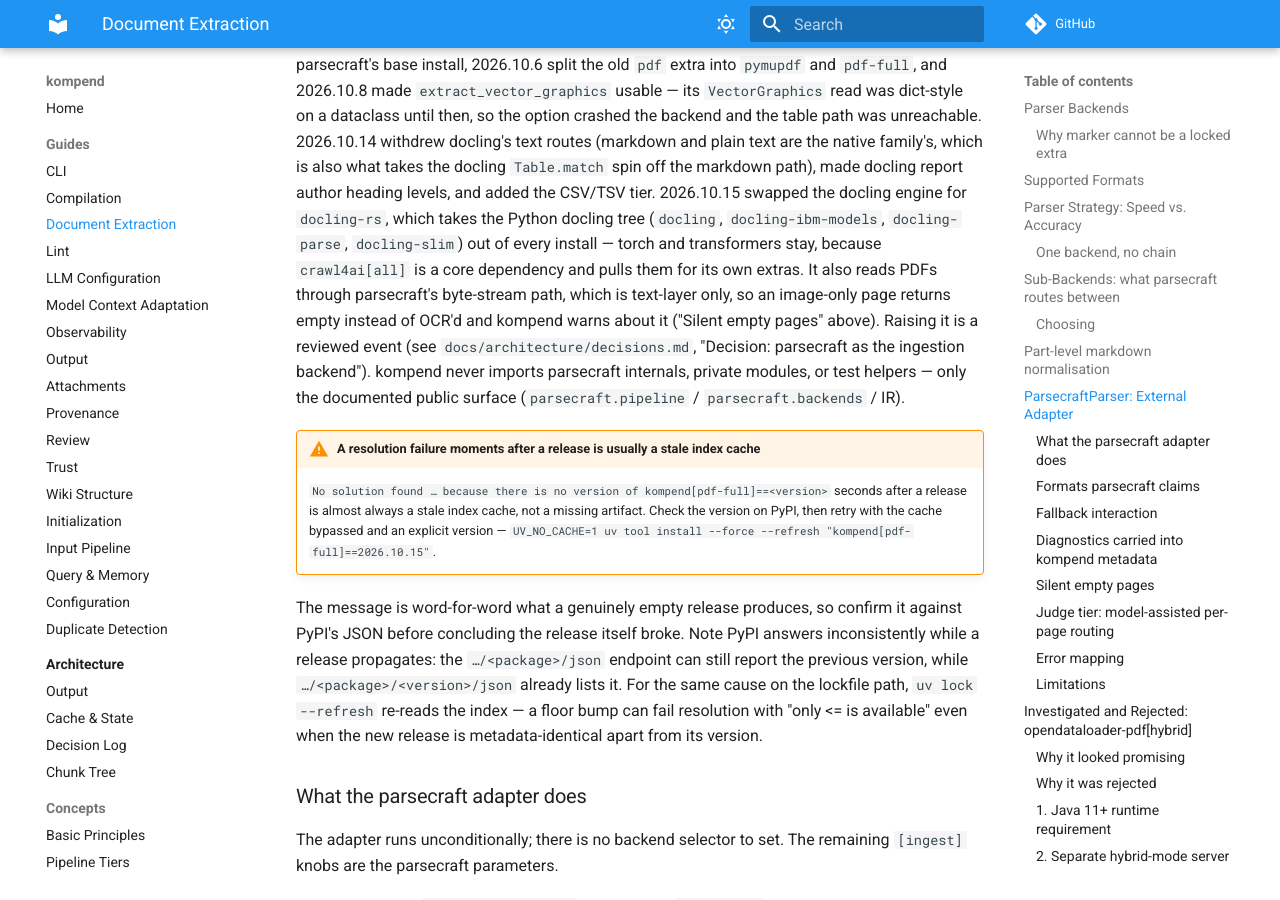
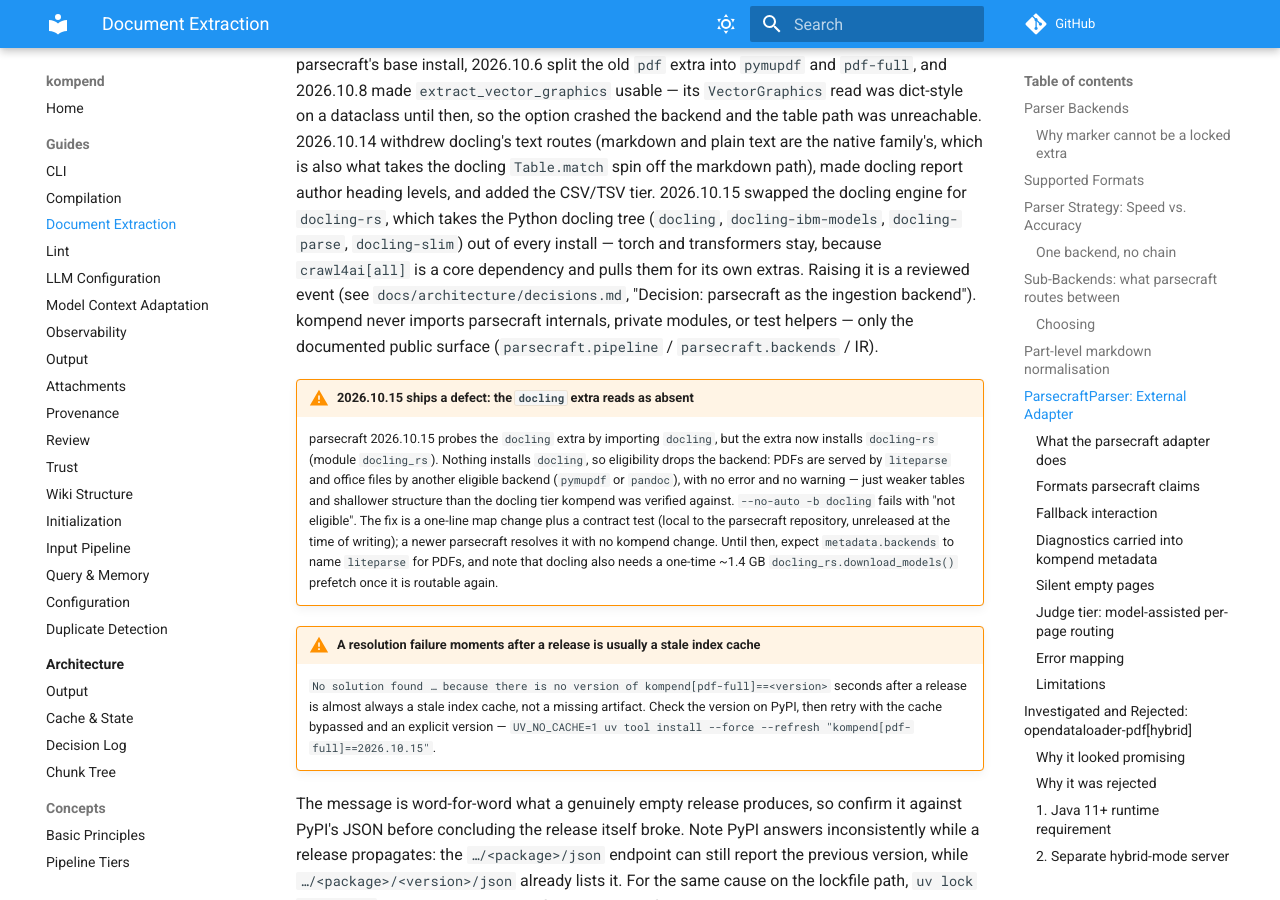
Before and after one commit to jr2804/kompend, an MkDocs documentation site: the page built from docs/guides/document-extraction.md, in a window 1280 px wide and 900 px high, scrolled down 4780 px. Built offline with MkDocs 1.6.1 and Material for MkDocs 9.7.7, drawn with Linux system fonts in a browser that asks for light colours; comment, search, counter and statistics services are not loaded; some of the changed text lies outside the part shown.

Commit message:
📝 docs(deps): correct the 2026.10.15 claim - docling is undetectable, not text-layer-only
pc-2 root-caused the false premise: parsecraft 2026.10.15 still probes the
docling extra by importing `docling`, while the extra installs `docling-rs`
(module `docling_rs`). Nothing installs `docling`, so the extra reads as absent
and the backend is dropped from eligibility. The PDFs that "converted fine with
an empty model cache" were liteparse output, in my probe and in pc-1's.

Verified in this venv: find_spec("docling") is None, EXTRA_IMPORTS["docling"]
is ("docling",), and kompend's own parser reports backends='liteparse' for two
PDFs and 'pymupdf' for a DOCX that docling served on 2026.10.14.

- document-extraction.md: known-issue admonition replaces the byte-stream claim,
  metadata.empty_pages text no longer asserts a text-layer route
- pyproject.toml: the typer ceiling comes from docling-core (<0.28.0), not docling
- parser/test docstrings: an image-only page returns empty (pc-04u), cause
  unstated

```diff
--- a/docs/guides/document-extraction.md
+++ b/docs/guides/document-extraction.md
@@ -186,14 +186,25 @@
 swapped the docling engine for `docling-rs`, which takes the Python docling tree
 (`docling`, `docling-ibm-models`, `docling-parse`, `docling-slim`) out of every
 install — torch and transformers stay, because `crawl4ai[all]` is a core
-dependency and pulls them for its own extras. It also reads PDFs through
-parsecraft's byte-stream path, which is text-layer only, so an image-only page
-returns empty instead of OCR'd and kompend warns about it ("Silent empty pages"
-above). Raising it
+dependency and pulls them for its own extras. Raising it
 is a reviewed event (see `docs/architecture/decisions.md`, "Decision:
 parsecraft as the ingestion backend"). kompend
 never imports parsecraft internals, private modules, or test helpers — only the
 documented public surface (`parsecraft.pipeline` / `parsecraft.backends` / IR).
+
+!!! warning "2026.10.15 ships a defect: the `docling` extra reads as absent"
+    parsecraft 2026.10.15 probes the `docling` extra by importing `docling`, but
+    the extra now installs `docling-rs` (module `docling_rs`). Nothing installs
+    `docling`, so eligibility drops the backend: PDFs are served by `liteparse`
+    and office files by another eligible backend (`pymupdf` or `pandoc`), with no
+    error and no warning — just weaker tables and shallower structure than the
+    docling tier kompend was verified against. `--no-auto -b docling` fails with
+    "not eligible". The fix is a one-line map
+    change plus a contract test (local to the parsecraft repository, unreleased
+    at the time of writing); a newer parsecraft resolves it with no kompend
+    change. Until then, expect `metadata.backends` to name `liteparse` for PDFs,
+    and note that docling also needs a one-time ~1.4 GB
+    `docling_rs.download_models()` prefetch once it is routable again.
 
 !!! warning "A resolution failure moments after a release is usually a stale index cache"
     `No solution found … because there is no version of kompend[pdf-full]==<version>`
@@ -260,10 +271,10 @@
   installed). This is the trace that proves a parse silently downgraded,
   rather than hiding the choice behind a structurally identical result.
 - `metadata.empty_pages` — page numbers that yielded no text at all. An
-  image-only page read through a text-layer path (docling's byte-stream route
-  since parsecraft 2026.10.15) comes back with zero content instead of raising,
-  so the document "parses" and is simply shorter than the source. kompend
-  records the page numbers and logs one warning per file naming the OCR remedy
+  image-only page served by docling comes back with zero content instead of
+  raising (an upstream defect, open at the time of writing), so the document
+  "parses" and is simply shorter than the source. kompend records the page
+  numbers and logs one warning per file naming the OCR remedy
   ([`[ingest] parsecraft_allow_ocr`], the `ocr` extra, or a backend that reads
   images). See [Silent empty pages](#silent-empty-pages).
 
@@ -283,7 +294,7 @@
 
 - **Expect scanned pages** (contract scans, ITU-T figure-only pages): install the
   `ocr` extra and set `parsecraft_allow_ocr = true` — parsecraft then routes
-  those pages to the OCR-capable backend instead of the text-layer path.
+  those pages to an OCR-capable backend instead of a text-layer one.
 - **Genuinely blank pages** (a deliberate separator, an empty annex): nothing to
   do. The metadata is the record; no content was lost.
 - **Every page empty** on a file that clearly has text: the source is an image
```
Also changed, not shown: pyproject.toml (+5 -4 lines), 2 other files.
